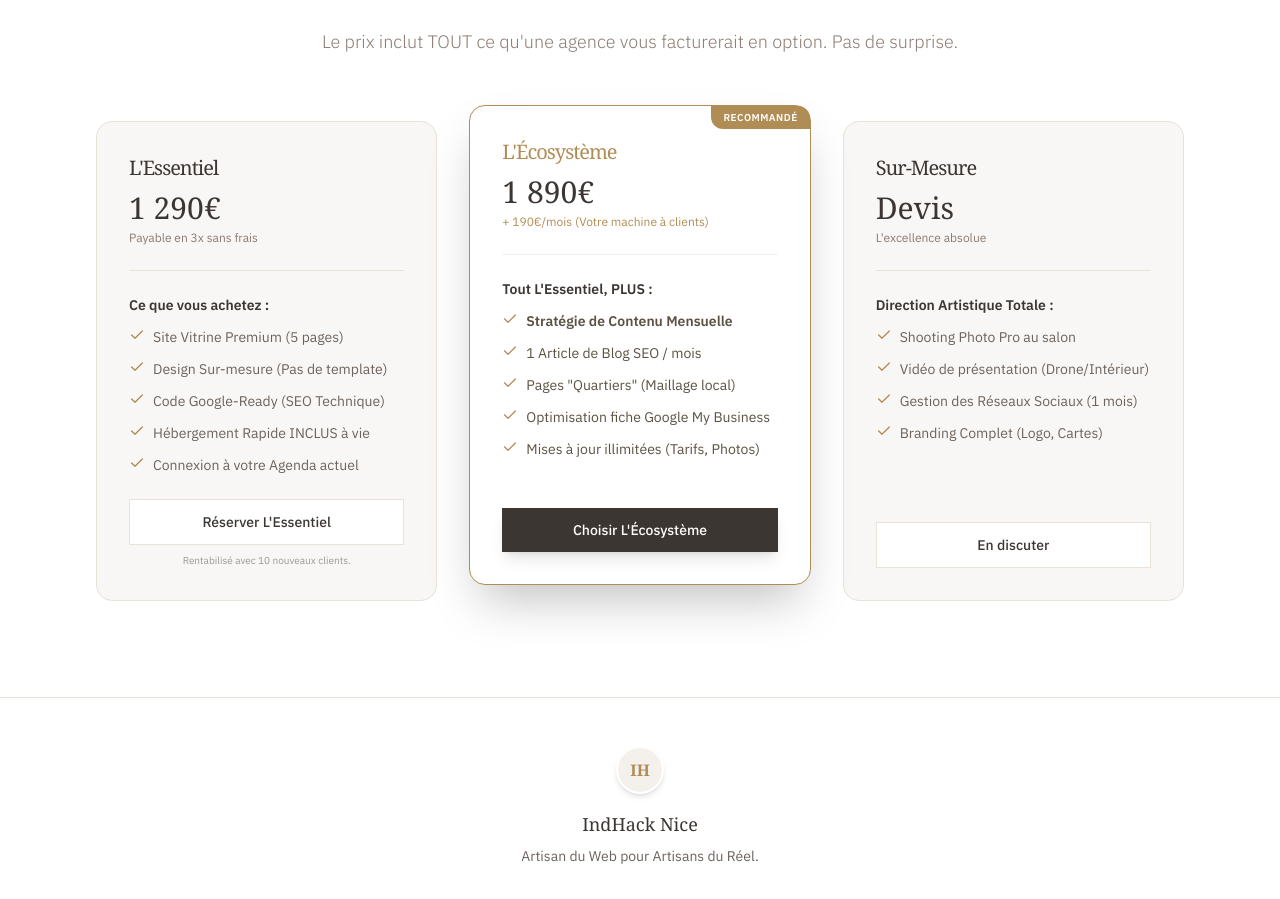
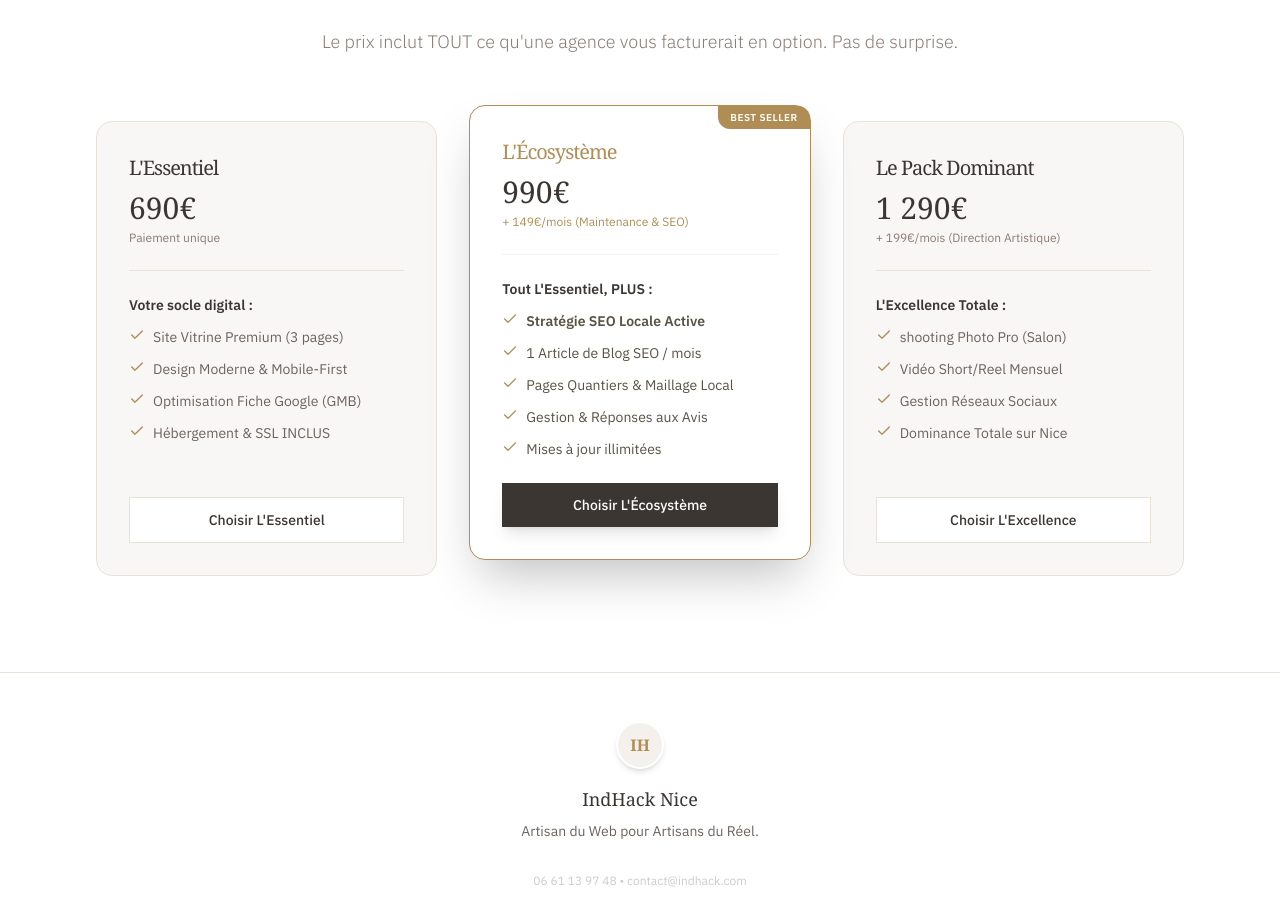
Before and after one commit to indhackk/indhack.Com, a Next.js app: page /diagnostic/coiffeur in a window 1280 px wide. Shown: the part 3081-3980 px from the top of the page. Built offline with nearby package versions, Linux system fonts and the light colour scheme.

Commit message:
fix: REAL V10 PRICES (690, 990, 1290) and tiered strategy

```diff
--- a/app/diagnostic/coiffeur/page.tsx
+++ b/app/diagnostic/coiffeur/page.tsx
@@ -242,42 +242,40 @@ function DiagnosticContent() {
 
           <div className="grid md:grid-cols-3 gap-8 items-stretch">
 
-            {/* OFFRE 1 */}
+            {/* OFFRE 1: L'ESSENTIEL (EXISTER) */}
             <div className="p-8 border border-[#E8E2D9] rounded-2xl bg-[#F9F7F5] flex flex-col hover:border-[#B08D55]/50 transition-colors">
               <h3 className="text-xl font-serif font-medium text-[#3C3633] mb-2">L'Essentiel</h3>
-              <div className="text-3xl font-medium mb-1 font-serif text-[#3C3633]">1 290€</div>
-              <p className="text-xs text-[#8A7A70] mb-6 font-sans">Payable en 3x sans frais</p>
+              <div className="text-3xl font-medium mb-1 font-serif text-[#3C3633]">690€</div>
+              <p className="text-xs text-[#8A7A70] mb-6 font-sans">Paiement unique</p>
 
               <div className="border-t border-[#E8E2D9] py-6 space-y-3">
-                <p className="font-bold text-sm text-[#3C3633]">Ce que vous achetez :</p>
-                <li className="flex gap-2 text-sm text-[#6D635C]"><Check className="w-4 h-4 text-[#B08D55]" /> Site Vitrine Premium (5 pages)</li>
-                <li className="flex gap-2 text-sm text-[#6D635C]"><Check className="w-4 h-4 text-[#B08D55]" /> Design Sur-mesure (Pas de template)</li>
-                <li className="flex gap-2 text-sm text-[#6D635C]"><Check className="w-4 h-4 text-[#B08D55]" /> Code Google-Ready (SEO Technique)</li>
-                <li className="flex gap-2 text-sm text-[#6D635C]"><Check className="w-4 h-4 text-[#B08D55]" /> Hébergement Rapide INCLUS à vie</li>
-                <li className="flex gap-2 text-sm text-[#6D635C]"><Check className="w-4 h-4 text-[#B08D55]" /> Connexion à votre Agenda actuel</li>
+                <p className="font-bold text-sm text-[#3C3633]">Votre socle digital :</p>
+                <li className="flex gap-2 text-sm text-[#6D635C]"><Check className="w-4 h-4 text-[#B08D55]" /> Site Vitrine Premium (3 pages)</li>
+                <li className="flex gap-2 text-sm text-[#6D635C]"><Check className="w-4 h-4 text-[#B08D55]" /> Design Moderne & Mobile-First</li>
+                <li className="flex gap-2 text-sm text-[#6D635C]"><Check className="w-4 h-4 text-[#B08D55]" /> Optimisation Fiche Google (GMB)</li>
+                <li className="flex gap-2 text-sm text-[#6D635C]"><Check className="w-4 h-4 text-[#B08D55]" /> Hébergement & SSL INCLUS</li>
               </div>
 
               <div className="mt-auto">
-                <a href="https://calendly.com/contact-indhack/30min" target="_blank" className="block w-full text-center py-3 border border-[#E8E2D9] bg-white text-[#3C3633] rounded-lg text-sm font-medium hover:bg-[#F4F1ED] transition-colors">Réserver L'Essentiel</a>
-                <p className="text-[10px] text-center mt-2 text-[#999]">Rentabilisé avec 10 nouveaux clients.</p>
+                <a href="https://calendly.com/contact-indhack/30min" target="_blank" className="block w-full text-center py-3 border border-[#E8E2D9] bg-white text-[#3C3633] rounded-lg text-sm font-medium hover:bg-[#F4F1ED] transition-colors">Choisir L'Essentiel</a>
               </div>
             </div>
 
-            {/* OFFRE 2 (STAR) */}
+            {/* OFFRE 2: L'ÉCOSYSTÈME (GRANDIR) */}
             <div className="p-8 border border-[#B08D55] rounded-2xl bg-white relative shadow-2xl flex flex-col transform md:-translate-y-4">
-              <div className="absolute top-0 right-0 bg-[#B08D55] text-white text-[10px] font-bold px-3 py-1 rounded-bl-xl rounded-tr-xl tracking-wider uppercase">Recommandé</div>
+              <div className="absolute top-0 right-0 bg-[#B08D55] text-white text-[10px] font-bold px-3 py-1 rounded-bl-xl rounded-tr-xl tracking-wider uppercase">Best Seller</div>
 
               <h3 className="text-xl font-serif font-medium text-[#B08D55] mb-2">L'Écosystème</h3>
-              <div className="text-3xl font-medium mb-1 font-serif text-[#3C3633]">1 890€</div>
-              <p className="text-xs text-[#B08D55] mb-6 font-sans">+ 190€/mois (Votre machine à clients)</p>
+              <div className="text-3xl font-medium mb-1 font-serif text-[#3C3633]">990€</div>
+              <p className="text-xs text-[#B08D55] mb-6 font-sans">+ 149€/mois (Maintenance & SEO)</p>
 
               <div className="border-t border-[#F4F1ED] py-6 space-y-3">
                 <p className="font-bold text-sm text-[#3C3633]">Tout L'Essentiel, PLUS :</p>
-                <li className="flex gap-2 text-sm text-[#5A5243]"><Check className="w-4 h-4 text-[#B08D55]" /> <strong>Stratégie de Contenu Mensuelle</strong></li>
+                <li className="flex gap-2 text-sm text-[#5A5243]"><Check className="w-4 h-4 text-[#B08D55]" /> <strong>Stratégie SEO Locale Active</strong></li>
                 <li className="flex gap-2 text-sm text-[#5A5243]"><Check className="w-4 h-4 text-[#B08D55]" /> 1 Article de Blog SEO / mois</li>
-                <li className="flex gap-2 text-sm text-[#5A5243]"><Check className="w-4 h-4 text-[#B08D55]" /> Pages "Quartiers" (Maillage local)</li>
-                <li className="flex gap-2 text-sm text-[#5A5243]"><Check className="w-4 h-4 text-[#B08D55]" /> Optimisation fiche Google My Business</li>
-                <li className="flex gap-2 text-sm text-[#5A5243]"><Check className="w-4 h-4 text-[#B08D55]" /> Mises à jour illimitées (Tarifs, Photos)</li>
+                <li className="flex gap-2 text-sm text-[#5A5243]"><Check className="w-4 h-4 text-[#B08D55]" /> Pages Quantiers & Maillage Local</li>
+                <li className="flex gap-2 text-sm text-[#5A5243]"><Check className="w-4 h-4 text-[#B08D55]" /> Gestion & Réponses aux Avis</li>
+                <li className="flex gap-2 text-sm text-[#5A5243]"><Check className="w-4 h-4 text-[#B08D55]" /> Mises à jour illimitées</li>
               </div>
 
               <div className="mt-auto">
@@ -285,22 +283,22 @@ function DiagnosticContent() {
               </div>
             </div>
 
-            {/* OFFRE 3 */}
+            {/* OFFRE 3: LE PACK DOMINANT (DOMINER) */}
             <div className="p-8 border border-[#E8E2D9] rounded-2xl bg-[#F9F7F5] flex flex-col hover:border-[#B08D55]/50 transition-colors">
-              <h3 className="text-xl font-serif font-medium text-[#3C3633] mb-2">Sur-Mesure</h3>
-              <div className="text-3xl font-medium mb-1 font-serif text-[#3C3633]">Devis</div>
-              <p className="text-xs text-[#8A7A70] mb-6 font-sans">L'excellence absolue</p>
+              <h3 className="text-xl font-serif font-medium text-[#3C3633] mb-2">Le Pack Dominant</h3>
+              <div className="text-3xl font-medium mb-1 font-serif text-[#3C3633]">1 290€</div>
+              <p className="text-xs text-[#8A7A70] mb-6 font-sans">+ 199€/mois (Direction Artistique)</p>
 
               <div className="border-t border-[#E8E2D9] py-6 space-y-3">
-                <p className="font-bold text-sm text-[#3C3633]">Direction Artistique Totale :</p>
-                <li className="flex gap-2 text-sm text-[#6D635C]"><Check className="w-4 h-4 text-[#B08D55]" /> Shooting Photo Pro au salon</li>
-                <li className="flex gap-2 text-sm text-[#6D635C]"><Check className="w-4 h-4 text-[#B08D55]" /> Vidéo de présentation (Drone/Intérieur)</li>
-                <li className="flex gap-2 text-sm text-[#6D635C]"><Check className="w-4 h-4 text-[#B08D55]" /> Gestion des Réseaux Sociaux (1 mois)</li>
-                <li className="flex gap-2 text-sm text-[#6D635C]"><Check className="w-4 h-4 text-[#B08D55]" /> Branding Complet (Logo, Cartes)</li>
+                <p className="font-bold text-sm text-[#3C3633]">L'Excellence Totale :</p>
+                <li className="flex gap-2 text-sm text-[#6D635C]"><Check className="w-4 h-4 text-[#B08D55]" /> shooting Photo Pro (Salon)</li>
+                <li className="flex gap-2 text-sm text-[#6D635C]"><Check className="w-4 h-4 text-[#B08D55]" /> Vidéo Short/Reel Mensuel</li>
+                <li className="flex gap-2 text-sm text-[#6D635C]"><Check className="w-4 h-4 text-[#B08D55]" /> Gestion Réseaux Sociaux</li>
+                <li className="flex gap-2 text-sm text-[#6D635C]"><Check className="w-4 h-4 text-[#B08D55]" /> Dominance Totale sur {ville}</li>
               </div>
 
               <div className="mt-auto">
-                <a href="https://calendly.com/contact-indhack/30min" target="_blank" className="block w-full text-center py-3 border border-[#E8E2D9] bg-white text-[#3C3633] rounded-lg text-sm font-medium hover:bg-[#F4F1ED] transition-colors">En discuter</a>
+                <a href="https://calendly.com/contact-indhack/30min" target="_blank" className="block w-full text-center py-3 border border-[#E8E2D9] bg-white text-[#3C3633] rounded-lg text-sm font-medium hover:bg-[#F4F1ED] transition-colors">Choisir L'Excellence</a>
               </div>
             </div>
 
```
Also changed, not shown: 2 other files (tests, documents, lock files or other folders).
